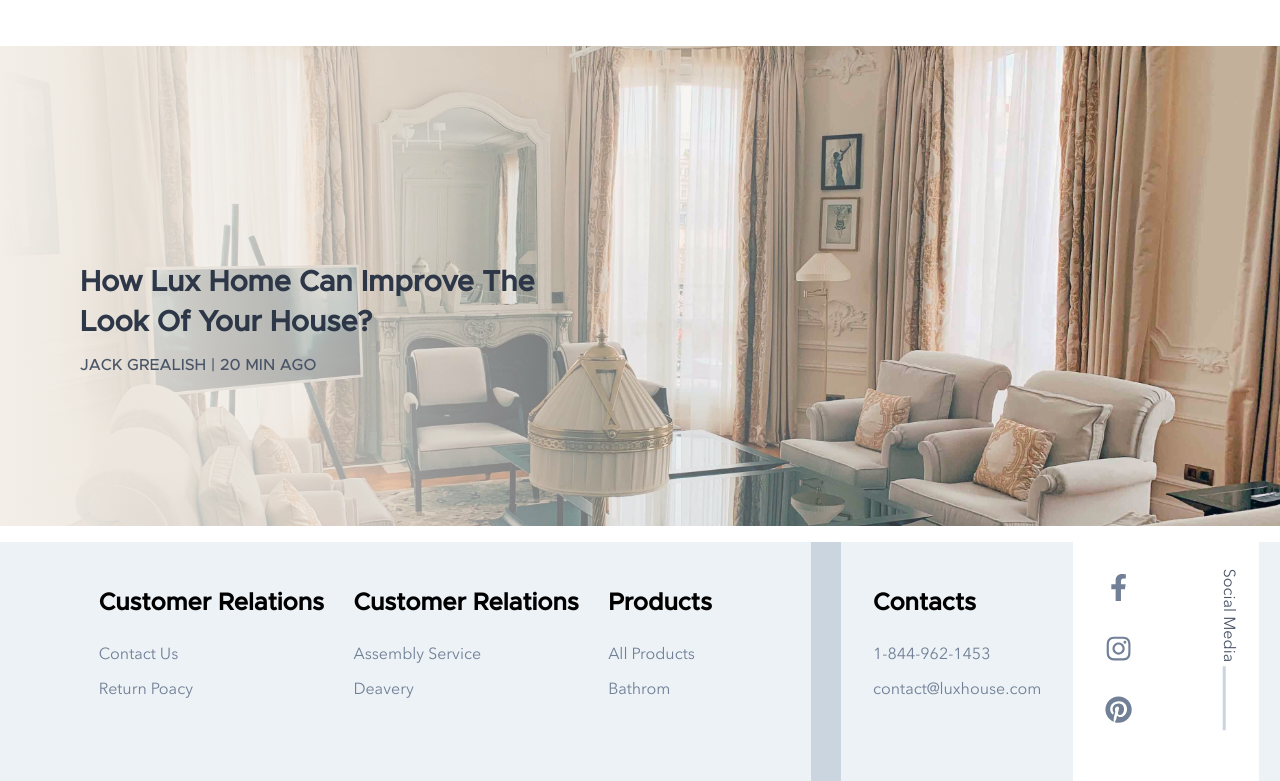
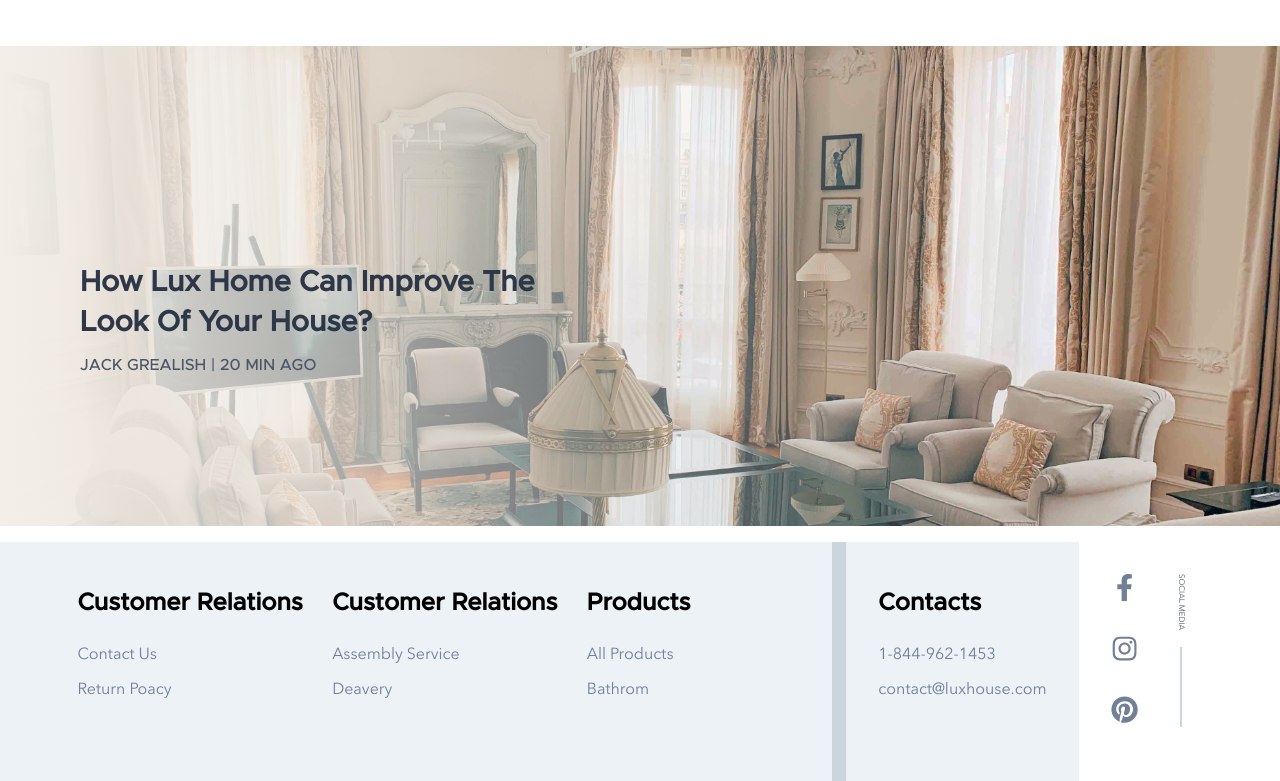
Before and after one commit to Abderyett/LuxHouse, a React (Create React App) app in the folder frontend/: page / in a window 1280 px wide. Shown: the part 4583-5364 px from the top of the page. Built offline with nearby package versions, Linux system fonts and the light colour scheme.

Commit message:
update footer

```diff
--- a/frontend/src/components/Footer.js
+++ b/frontend/src/components/Footer.js
@@ -57,13 +57,20 @@ export function Footer() {
 
 const FooterWrapper = styled.footer`
   display: flex;
-  justify-content: space-evenly;
+  justify-content: space-between;
 
   background: ${color.grey_200};
+  @media (max-width: 950px) {
+    flex-direction: column;
+    align-items: center;
+  }
 
   h4 {
     font-family: 'avenir_semi';
     margin-bottom: 2rem;
+    @media (max-width: 950px) {
+      font-size: 1rem;
+    }
   }
   a {
     text-align: start;
@@ -75,6 +82,9 @@ const FooterWrapper = styled.footer`
     transition: all 0.3s ease-in-out;
     &:hover {
       color: ${color.grey_700};
+    }
+    @media (max-width: 768px) {
+      font-size: 0.75rem;
     }
   }
 `;
@@ -97,25 +107,34 @@ const Social = styled.div`
   color: ${color.grey_600};
   display: flex;
   padding: 2rem;
-  width: 50%;
+  width: 100%;
   background-color: ${color.white};
+
   p {
-    text-transform: capitalize;
+    text-transform: uppercase;
     position: relative;
-    top: 2rem;
+    font-size: 0.5rem;
+
+    top: 0;
     left: 3rem;
+    transform-origin: 0 0;
     transform: rotate(90deg);
+
+    @media (max-width: 768px) {
+      font-size: 0.7rem;
+    }
   }
+
   p::after {
     content: '';
-    width: 3px;
+    width: 2px;
     color: ${color.grey_400};
-    height: 4rem;
+    height: 5rem;
     background: ${color.grey_400};
     transform: rotate(90deg);
     position: absolute;
-    left: 8rem;
-    top: -1.2rem;
+    left: 7rem;
+    top: -2.2rem;
   }
 `;
 
@@ -131,6 +150,10 @@ const InfoWrapper = styled.div`
   justify-content: space-evenly;
   padding: 3rem 3rem 1rem 3rem;
   background: ${color.grey_200};
+  @media (max-width: 768px) {
+    width: 100%;
+    padding: 3rem 2.5rem 1rem 2.5rem;
+  }
 `;
 
 const SocialWrapper = styled.div`
```
Also changed, not shown: 1 other file (tests, documents, lock files or other folders).
